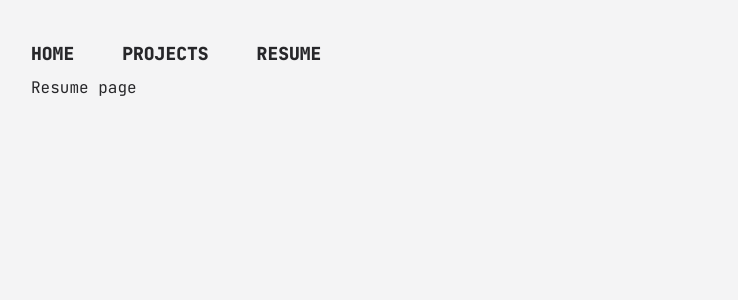
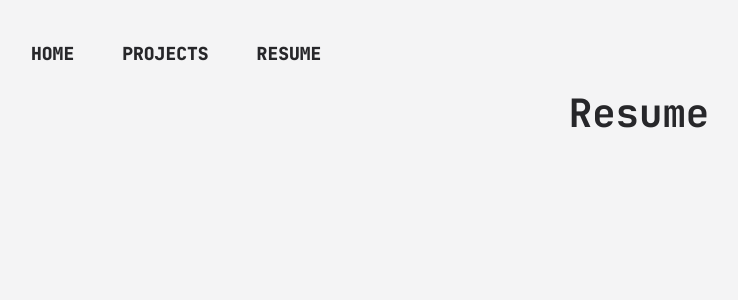
Before and after one commit to matheusperezz/fictional-disco, a Next.js app: page /resume in a window 1280 px wide. Shown: the top 300 px of the page, without its empty margins (1-739 px from the left). Built offline with nearby package versions, Linux system fonts and the light colour scheme.

Commit message:
refactor header in resumes

```diff
--- a/data.json
+++ b/data.json
@@ -2,9 +2,8 @@
     "projects": [
         {
             "id":"1",
-            "title": "Tabnews android",
+            "title": "Tabnews",
             "description": "Tabnews is a news app that provides news from different sources",
-            "github": "",
             "sources": [
                 "https://github.com/matheusperezz/tabnews-android/raw/main/sauce/gif_tabnewskt_2.gif",
                 "https://github.com/matheusperezz/tabnews-android/raw/main/sauce/gif_tabnewskt_3.gif"
--- a/src/app/resume/page.tsx
+++ b/src/app/resume/page.tsx
@@ -1,6 +1,10 @@
+import TopTitle from '../../components/TopTitle.tsx'
+
 const ResumePage = () => {
     return (
-        <h1>Resume page</h1>
+      <div>
+        <TopTitle title="Resume"/>
+      </div>
     )
 }
 
```
